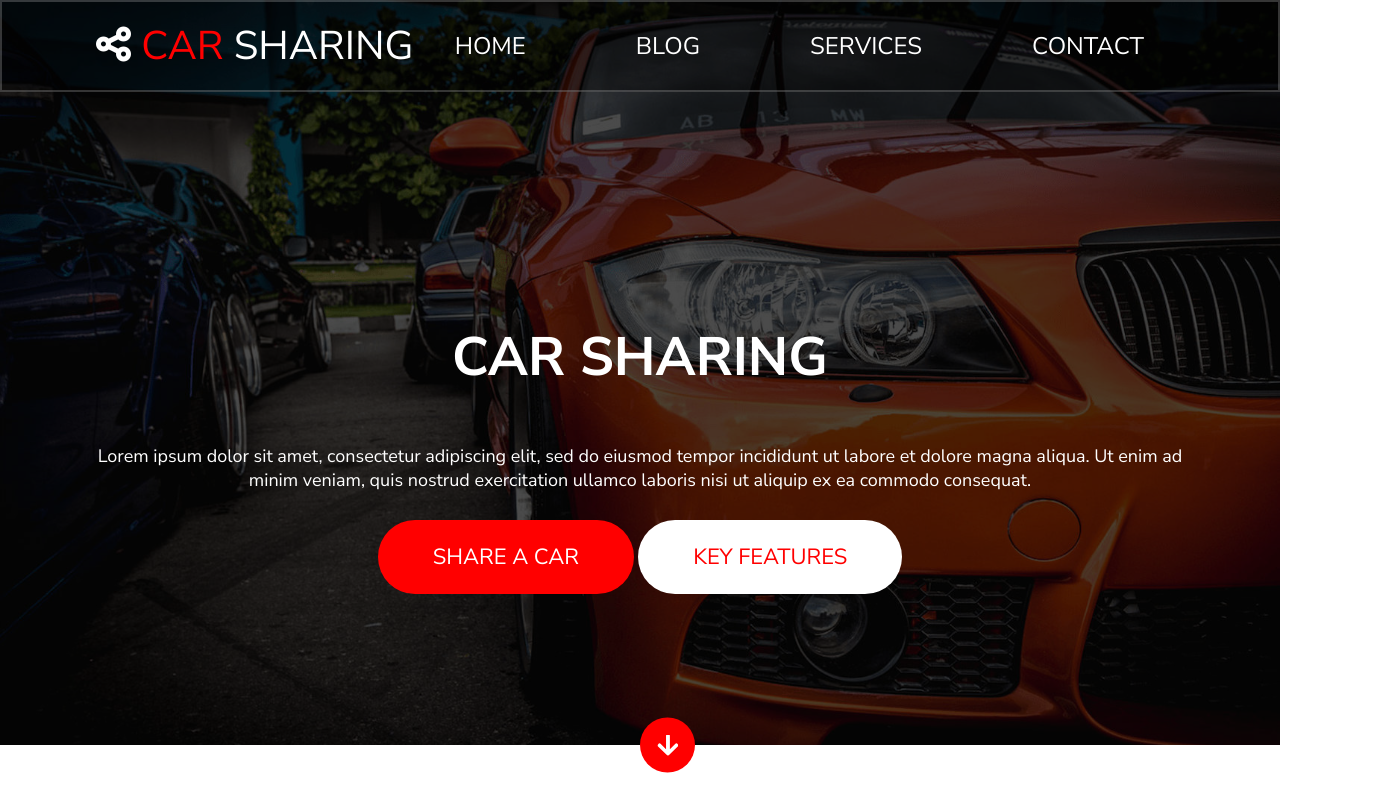
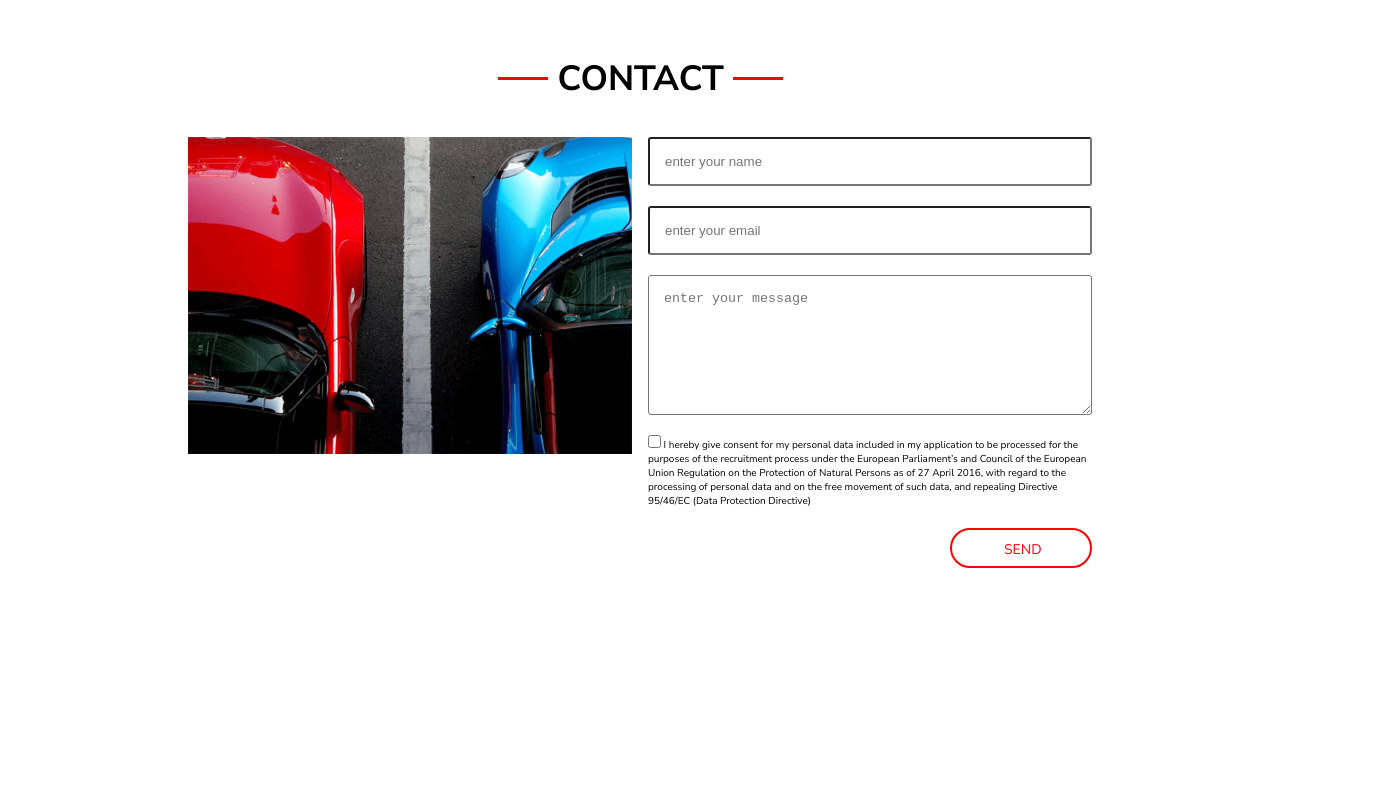
Before and after one commit to MarcinWypior/car-sharing-39, a website built with Vite: page index.html in a window 1280 px wide. Shown: the top 800 px of the page, 1388 px wide, since content can reach past the window. Built offline with nearby package versions, Linux system fonts and the light colour scheme.

Commit message:
car sharing form finished

```diff
--- a/index.html
+++ b/index.html
@@ -19,7 +19,7 @@
     <link rel="stylesheet" href="./style.css" />
   </head>
   <body>
-    <div class="hero">
+    <!-- <div class="hero">
       <div class="overlay"></div>
       <header>
         <div class="navbar">
@@ -56,9 +56,9 @@
     </div>
     <div class="circle">
       <img src="images/Icon Arrow Down.svg" alt="" />
-    </div>
+    </div> -->
     <!-- blog -->
-    <div class="container">
+    <!-- <div class="container">
       <div class="blog">
         <div class="blog-title">
           <h2>BLOG</h2>
@@ -95,9 +95,9 @@
           </div>
         </div>
       </div>
-    </div>
+    </div> -->
     <!-- services -->
-    <div class="services">
+    <!-- <div class="services">
       <div class="container">
         <div class="services-header">
           <h2><span>SERVICE</span></h2>
@@ -141,6 +141,34 @@
           </div>
         </div>
       </div>
+    </div> -->
+    <!-- Form -->
+
+    <div class="contact">
+      <div class="container">
+        <div class="contact-title">
+          <span>Contact</span>
+        </div>
+        <div class="contact-content">
+          <img class="contact-photo" src="images/Form Photo.png" alt="" />
+          <form class="contact-form" action="">
+            <input type="text" placeholder="enter your name" />
+            <input type="text" placeholder="enter your email" />
+            <textarea placeholder="enter your message"></textarea>
+            <label>
+              <input type="checkbox" />
+              I hereby give consent for my personal data included in my
+              application to be processed for the purposes of the recruitment
+              process under the European Parliament’s and Council of the
+              European Union Regulation on the Protection of Natural Persons as
+              of 27 April 2016, with regard to the processing of personal data
+              and on the free movement of such data, and repealing Directive
+              95/46/EC (Data Protection Directive)</label
+            >
+            <a>SEND</a>
+          </form>
+        </div>
+      </div>
     </div>
   </body>
 </html>
--- a/style.css
+++ b/style.css
@@ -310,3 +310,91 @@ header {
   padding: 11px 29px;
   text-align: center;
 }
+
+/* Form Style */
+.contact {
+  margin-top: 55px;
+}
+
+.contact-title {
+  display: flex;
+  justify-content: center;
+  align-items: center;
+  margin-top: 55px;
+  margin-bottom: 35px;
+}
+.contact-title span {
+  font-size: 35px;
+  text-transform: uppercase;
+  width: 165px;
+  height: 47px;
+  margin: 0 10px;
+  display: inline-block;
+  font-weight: bold;
+}
+
+.contact-title::before,
+.contact-title::after {
+  content: "";
+  background: red;
+  display: inline-block;
+  width: 50px;
+  height: 3px;
+}
+
+.contact-content {
+  display: flex;
+  justify-content: center;
+  align-items: flex-start;
+  gap: 16px;
+}
+
+.contact-photo {
+  width: 444px;
+  height: 317px;
+}
+
+.contact-form {
+  width: 444px;
+  display: flex;
+  flex-direction: column;
+  align-items: stretch;
+  justify-self: center;
+  gap: 20px;
+}
+
+input[type="text"] {
+  padding: 15px;
+  border-radius: 3px;
+}
+
+textarea {
+  height: 140px;
+  padding: 15px;
+  border-radius: 3px;
+}
+
+input[type="text"]:focus,
+textarea:focus {
+  border: 2px solid red;
+}
+button {
+  width: 50px;
+  align-self: flex-end;
+}
+
+form > label {
+  font-size: 10px;
+}
+
+.contact-form a {
+  text-decoration: none;
+  color: red;
+  font-size: 14px;
+  border: 2px solid red;
+  border-radius: 30px;
+  align-self: flex-end;
+  width: 142px;
+  height: 40px;
+  padding: 10px 52px;
+}
```
